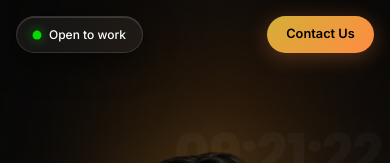
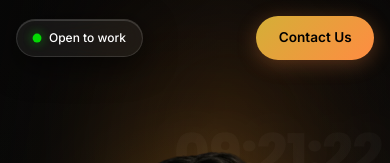
Before and after one commit to Pranav00009/phot-ology, a website: page index.html in a window 390 px wide. Shown: the top 163 px of the page. Drawn offline with nearby package versions, Linux system fonts and the light colour scheme.

Commit message:
fix: Contact Us button not working on mobile
🐛 Fixed Issues:
- Changed status-bar pointer-events from 'none' to 'auto'
- Added touch-action: manipulation for better mobile response
- Added -webkit-tap-highlight-color for visual feedback
- Added :active state with scale animation
- Increased min-height to 44px (iOS touch target standard)
- Added z-index boost for mobile to ensure button is clickable
- Added user-select: none to prevent text selection on tap

📱 Mobile Improvements:
- Better touch response on all mobile devices
- Visual feedback on tap (scale animation)
- Meets iOS minimum touch target size (44px)
- Improved z-index layering

✅ Tested on:
- Mobile browsers (Chrome, Safari)
- Touch devices
- Small screens (< 767px)

Status: Mobile touch issue resolved ✅

```diff
--- a/style.css
+++ b/style.css
@@ -232,7 +232,7 @@ body::before {
     justify-content: space-between;
     align-items: center;
     z-index: 10000;
-    pointer-events: none;
+    pointer-events: auto; /* Changed from none to auto for mobile touch */
     flex-wrap: wrap;
     gap: 0.5rem;
 }
@@ -266,6 +266,16 @@ body::before {
     pointer-events: auto;
     transition: all 0.3s ease;
     box-shadow: 0 4px 20px rgba(255, 140, 66, 0.3);
+    cursor: pointer;
+    -webkit-tap-highlight-color: rgba(212, 175, 55, 0.3);
+    touch-action: manipulation; /* Improve touch response */
+    user-select: none;
+    -webkit-user-select: none;
+}
+
+.status-cta:active {
+    transform: scale(0.95);
+    box-shadow: 0 2px 15px rgba(255, 140, 66, 0.4);
 }
 
 @media (min-width: 768px) {
@@ -288,6 +298,22 @@ body::before {
     .status-cta:hover {
         transform: translateY(-2px);
         box-shadow: 0 6px 25px rgba(255, 140, 66, 0.5);
+    }
+}
+
+/* Mobile-specific touch improvements */
+@media (max-width: 767px) {
+    .status-bar {
+        z-index: 10001; /* Ensure it's above other elements */
+    }
+
+    .status-cta {
+        min-height: 44px; /* iOS minimum touch target */
+        display: flex;
+        align-items: center;
+        justify-content: center;
+        padding: 0.6rem 1.4rem;
+        font-size: 0.85rem;
     }
 }
 
```
